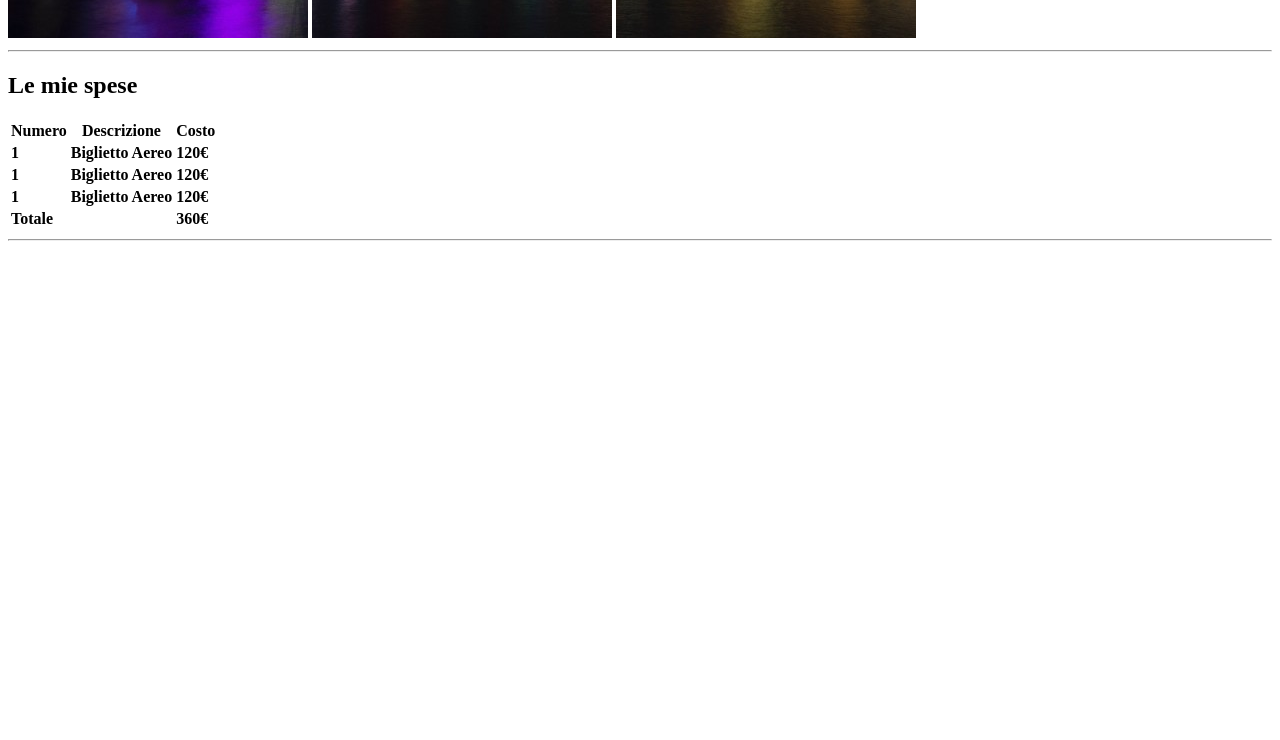
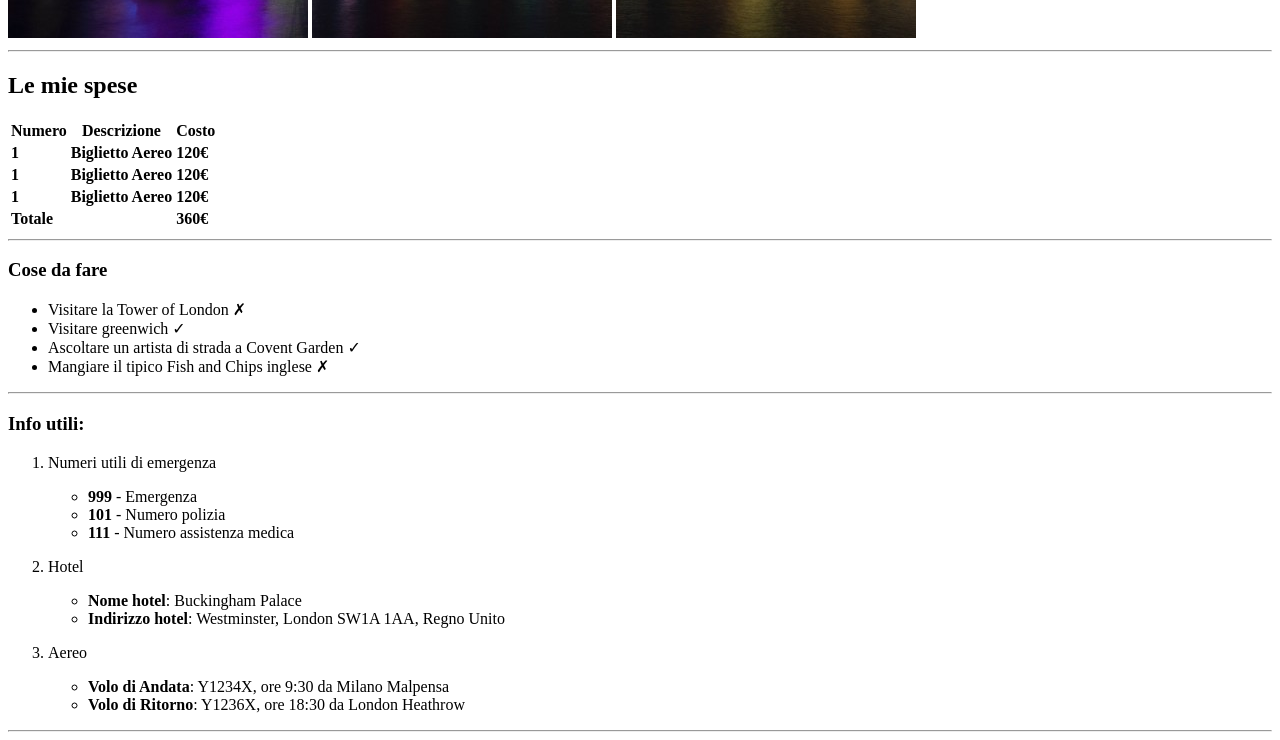
Before and after one commit to PierdomenicoPacilio/html-london-trip, a plain HTML site: page index.html in a window 1280 px wide. Shown: the part 642-1382 px from the top of the page. Before the commit the page ends 891 px from the top, so only its background shows below. Drawn offline with Linux system fonts and the light colour scheme.

Commit message:
feat: things to do and useful information completed

```diff
--- a/index.html
+++ b/index.html
@@ -63,6 +63,45 @@
         </table>
 
         <hr>
+
+        <h3>Cose da fare</h3>
+        <ul>
+            <li>Visitare la Tower of London &#10007;</li>
+            <li>Visitare greenwich &#10003;</li>
+            <li>Ascoltare un artista di strada a Covent Garden &#10003;</li>
+            <li>Mangiare il tipico Fish and Chips inglese &#10007;</li>
+        </ul>
+
+        <hr>
+
+        <h3>Info utili:</h3>
+        <ol>
+            <li>
+                <p>Numeri utili di emergenza</p>
+                <ul>
+                    <li><strong>999</strong> - Emergenza</li>
+                    <li><strong>101</strong> - Numero polizia</li>
+                    <li><strong>111</strong> - Numero assistenza medica</li>
+                </ul>
+            </li>
+            <li>
+                <p>Hotel</p>
+                <ul>
+                    <li><strong>Nome hotel</strong>: Buckingham Palace</li>
+                    <li><strong>Indirizzo hotel</strong>: Westminster, London SW1A 1AA, Regno Unito</li>
+                </ul>
+            </li>
+            <li>
+                <p>Aereo</p>
+                <ul>
+                    <li><strong>Volo di Andata</strong>: Y1234X, ore 9:30 da Milano Malpensa</li>
+                    <li><strong>Volo di Ritorno</strong>: Y1236X, ore 18:30 da London Heathrow</li>
+                </ul>
+            </li>
+        </ol>
+
+        <hr>
+
     </main>
 
     <footer>
```
